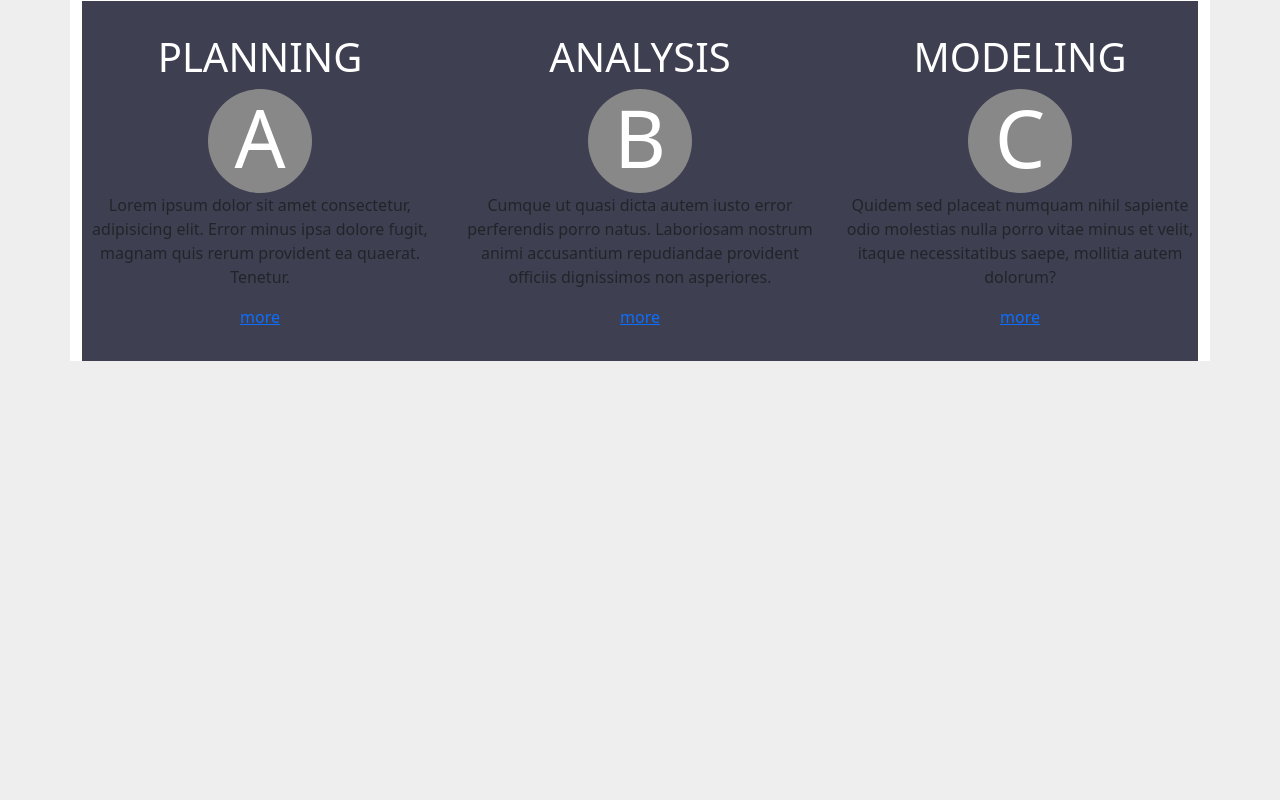
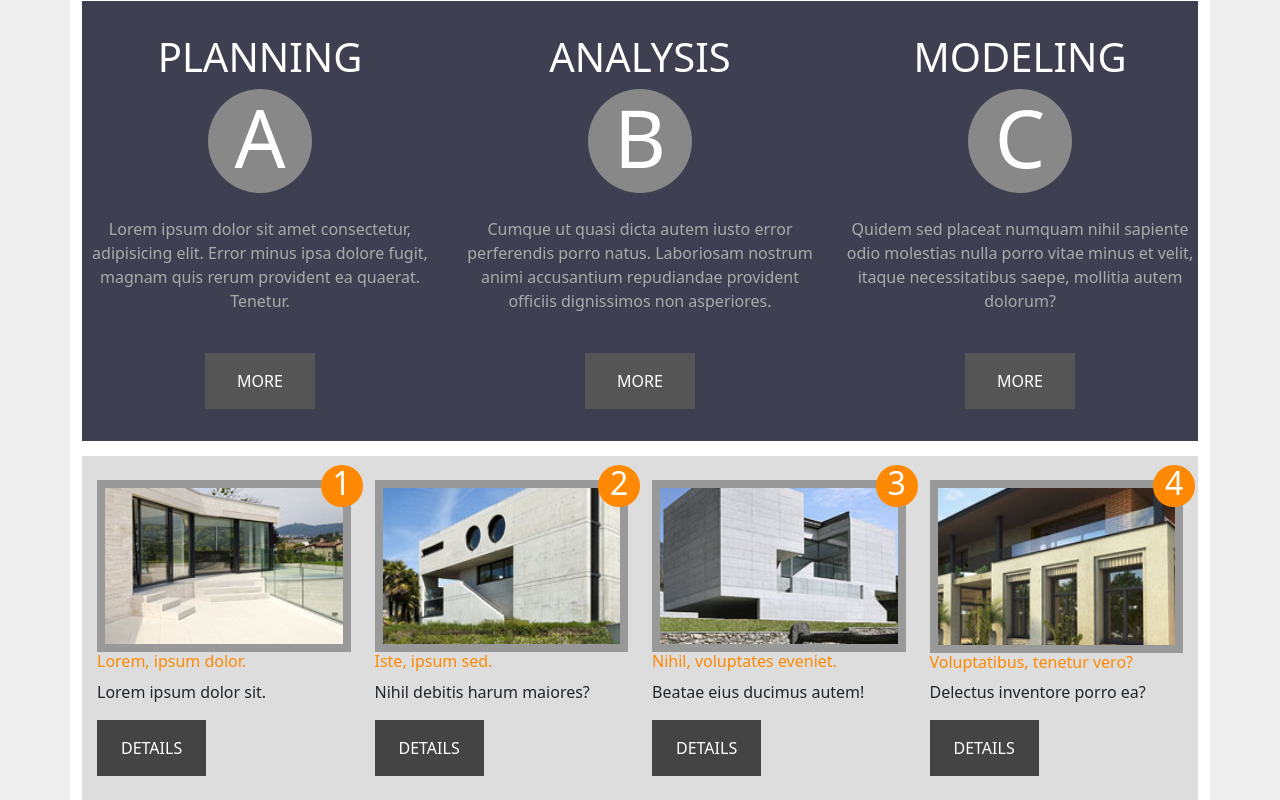
Before and after one commit to natasha8ka/html, a plain HTML site: page site/index.html in a window 1280 px wide. Shown: the part 791-1591 px from the top of the page. Before the commit the page ends 1152 px from the top, so only its background shows below. Drawn offline with nearby package versions, Linux system fonts and the light colour scheme.

Commit message:
выпускнапя работа:))

```diff
--- a/site/index.html
+++ b/site/index.html
@@ -12,10 +12,10 @@
     <div class="container">
         <nav>
             <ul>
-                <li><a href="index.html">home</a></li>
+                <li class="active"><a href="index.html">home</a></li>
                 <li><a href="company.html">company</a></li>
                 <li><a href="services.html">services</a></li>
-                <li class="active"><a href="clients.html">clients</a></li>
+                <li><a href="clients.html">clients</a></li>
                 <li><a href="contacts.html">contacts</a></li>
             </ul>
         </nav>
@@ -46,6 +46,39 @@
                 </div>
             </div>
         </div>
+        <div id="rel-pro">
+            <div class="row">
+                <div class="col-12 col-sm-6 col-md-3">
+                    <img src="img/page-img.jpg" alt="">
+                    <div class="number">1</div>
+                    <h2>Lorem, ipsum dolor.</h2>
+                    <p>Lorem ipsum dolor sit.</p>
+                    <a href="">details</a>
+                </div>
+                <div class="col-12 col-sm-6 col-md-3">
+                    <img src="img/page-img-1.jpg" alt="">
+                    <div class="number">2</div>
+                    <h2>Iste, ipsum sed.</h2>
+                    <p>Nihil debitis harum maiores?</p>
+                    <a href="">details</a>
+                </div>
+                <div class="col-12 col-sm-6 col-md-3">
+                    <img src="img/page-img-2.jpg" alt="">
+                    <div class="number">3</div>
+                    <h2>Nihil, voluptates eveniet.</h2>
+                    <p>Beatae eius ducimus autem!</p>
+                    <a href="">details</a>
+                </div>
+                <div class="col-12 col-sm-6 col-md-3">
+                    <img src="img/page-img-3.jpg" alt="">
+                    <div class="number">4</div>
+                    <h2>Voluptatibus, tenetur vero?</h2>
+                    <p>Delectus inventore porro ea?</p>
+                    <a href="">details</a>
+                </div>
+            </div>
+        </div>
+
     </div>
 
 
--- a/site/style.css
+++ b/site/style.css
@@ -1,3 +1,6 @@
+:root{
+    --color-main: rgb(255, 137, 3);
+}
 html{
     font-family: Arial;
 }
@@ -30,6 +33,18 @@ header h1{
     padding: 2rem 0px;
     margin-top: 15px;
 }
+.abc p{
+    color: #AAA;
+    padding: 1.5em 0px;
+}
+.abc a{
+    color: #FFF;
+    background: #555;
+    text-decoration: none;
+    text-transform: uppercase;
+    display: inline-block;
+    padding: 1em 2em;
+}
 .abc h1,
 .abc .letter{
     color: #FFF;
@@ -43,6 +58,43 @@ header h1{
     width: 1.3em;
     margin: 0px auto;
     border-radius: 50%;
+}
+#rel-pro {
+    background: #DDD;
+    padding: 1.5em 15px;
+    margin-top: 15px;
+}
+#rel-pro img{
+    width: 100%;
+    border: 0.5em solid #999;
+}
+#rel-pro h2{
+    font-size: 1rem;
+    color: var(--color-main);
+}
+#rel-pro a{
+    text-transform: uppercase;
+    text-decoration: none;
+    color: #FFF;
+    background: #444;
+    display: inline-block;
+    padding: 1em 1.5em;
+}
+#rel-pro>.row>div{
+    position: relative;
+}
+#rel-pro .number{
+    font-size: 2rem;
+    color: #FFF;
+    background: var(--color-main);
+    border-radius: 50%;
+    width: 1.3em;
+    height: 1.3em;
+    line-height: 1.1em;
+    text-align: center;
+    position: absolute;
+    right: 0px;
+    top: -15px;
 }
 nav{
     background: #EEE;
@@ -68,10 +120,31 @@ nav a{
 
 nav li:hover a,
 nav .active{
-    background: rgb(255, 137, 3);
+    background: var(--color-main)
 }
 
 nav li:hover a,
 nav .active a{
     color: #FFF;
 }
+#page-serv h1{
+    text-align: center;
+    padding: 2em 0px 1em;
+    text-transform: uppercase;
+}
+#page-serv h2{
+    text-transform: uppercase;
+    font-size: 2rem;
+}
+#page-serv p{
+    text-transform: justify;
+}
+#page-serv .row>div{
+    padding-bottom: 3rem;
+}
+#page-serv a{
+    text-decoration: none;
+    text-transform: uppercase;
+    display: inline-block;
+
+}
```
Also changed, not shown: site/services.html (added, +82 -0 lines).
